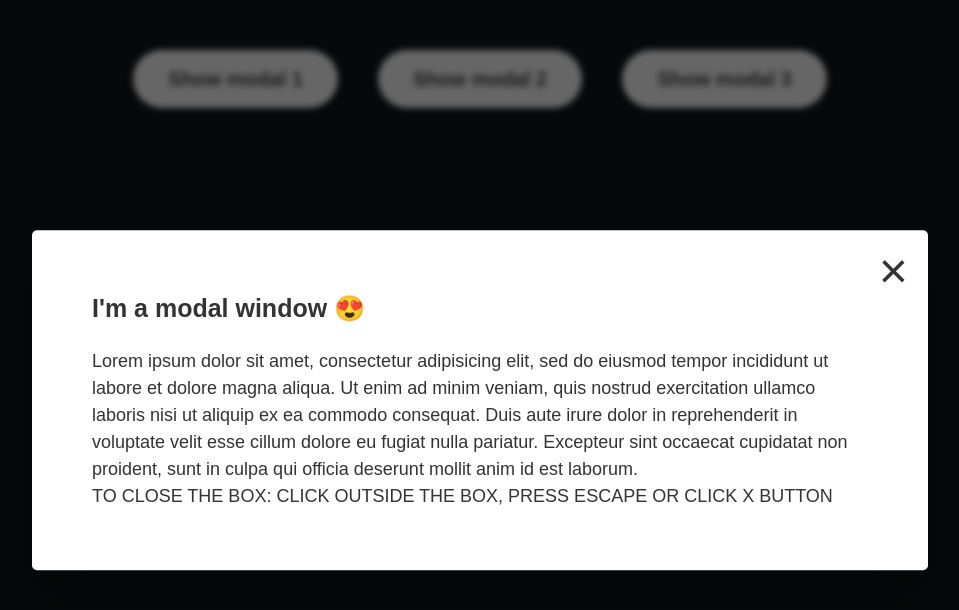
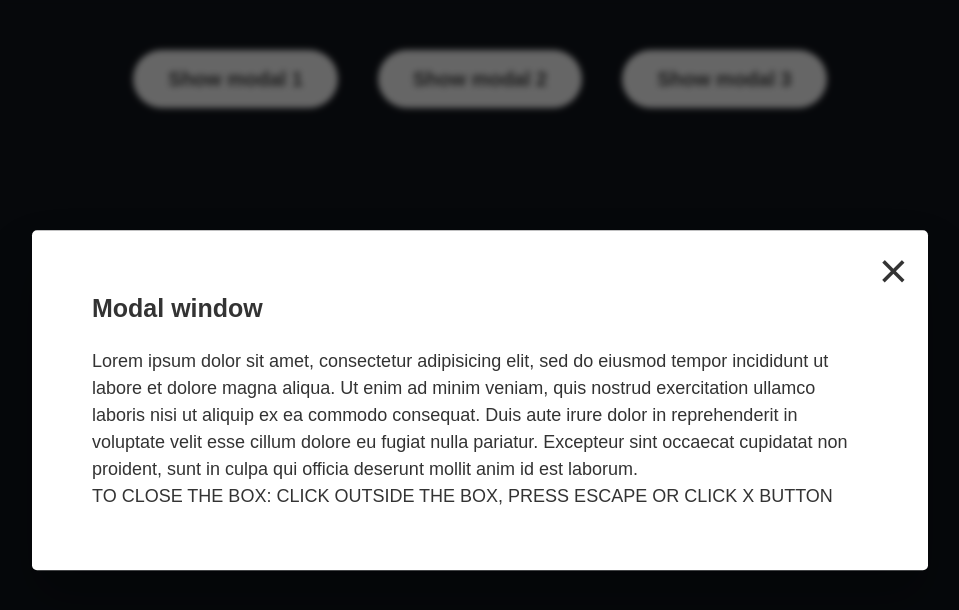
Before and after one commit to masliucov/Modal-window, a plain HTML site: page index.html in a window 1280 px wide. Both pictures are taken after a click on the button "Show modal 1". Shown: the whole page, without its empty margins (160-1119 px from the left). Drawn offline with Linux system fonts and the light colour scheme.

Commit message:
Ficheiro atualizado

```diff
--- a/index.html
+++ b/index.html
@@ -16,7 +16,7 @@
 
   <div class="modal hidden">
     <button class="close-modal">&times;</button>
-    <h1>I'm a modal window 😍</h1>
+    <h1>Modal window</h1>
     <p>
       Lorem ipsum dolor sit amet, consectetur adipisicing elit, sed do eiusmod
       tempor incididunt ut labore et dolore magna aliqua. Ut enim ad minim
```
